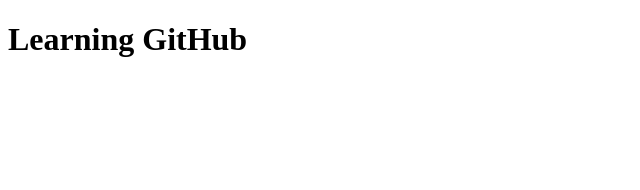
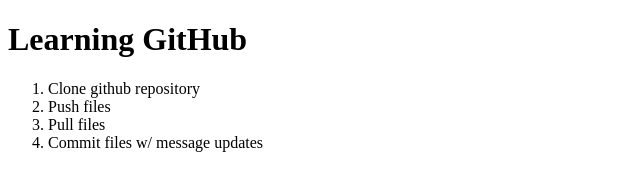
Before and after one commit to evanoff89/learning_github, a plain HTML site: page index.html in a window 1280 px wide. Shown: the whole page, without its empty margins (0-640 px from the left). Drawn offline with Linux system fonts and the light colour scheme.

Commit message:
Added ordered list

```diff
--- a/index.html
+++ b/index.html
@@ -8,5 +8,11 @@
 </head>
 <body>
   <h1>Learning GitHub</h1>
+  <ol>
+    <li>Clone github repository</li>
+    <li>Push files</li>
+    <li>Pull files</li>
+    <li>Commit files w/ message updates</li>
+  </ol>
 </body>
 </html>
```
